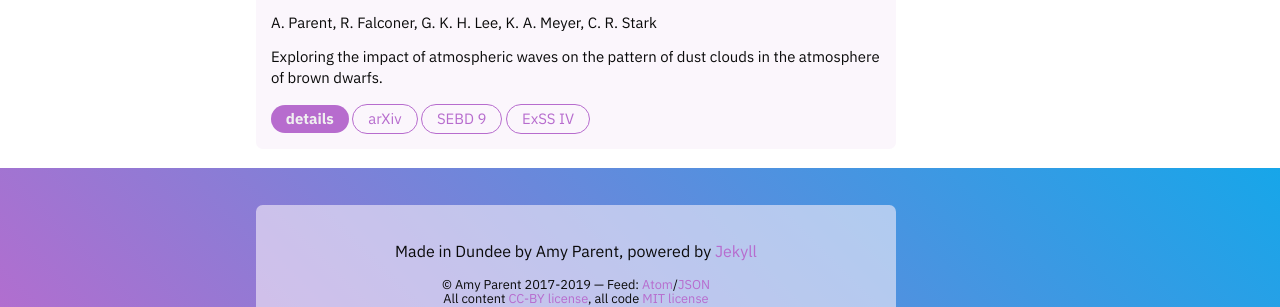
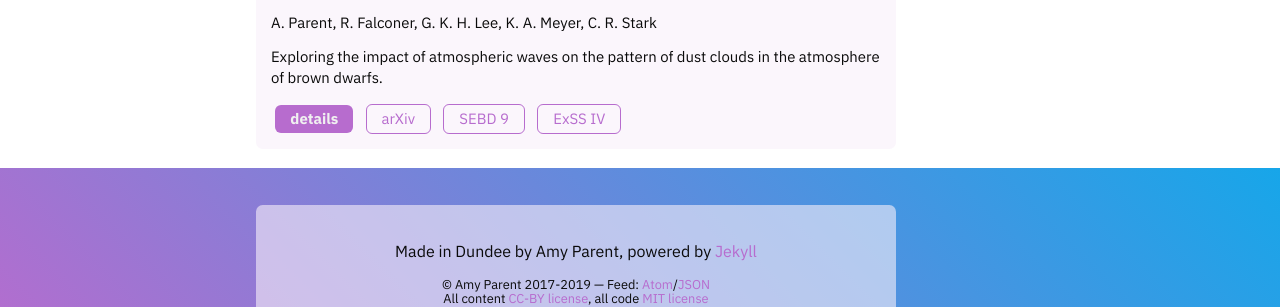
Before and after one commit to amyinorbit/amyinorbit.github.io, a Jekyll site: the page built from research.md, in a window 1280 px wide. Shown: the part 1324-1631 px from the top of the page. Built offline with Jekyll 4.4.1, drawn with Linux system fonts in a browser that asks for light colours.

Commit message:
Change buttons style

```diff
--- a/_sass/components/links.scss
+++ b/_sass/components/links.scss
@@ -34,7 +34,8 @@ a.button {
     background: $color-accent1;
     color: $color-primary-dark;
     padding: .3em 1em;
-    border-radius: 2em;
+    border-radius: .4em;
+    margin: auto .3em;
     text-decoration: none;
 }
 
```
